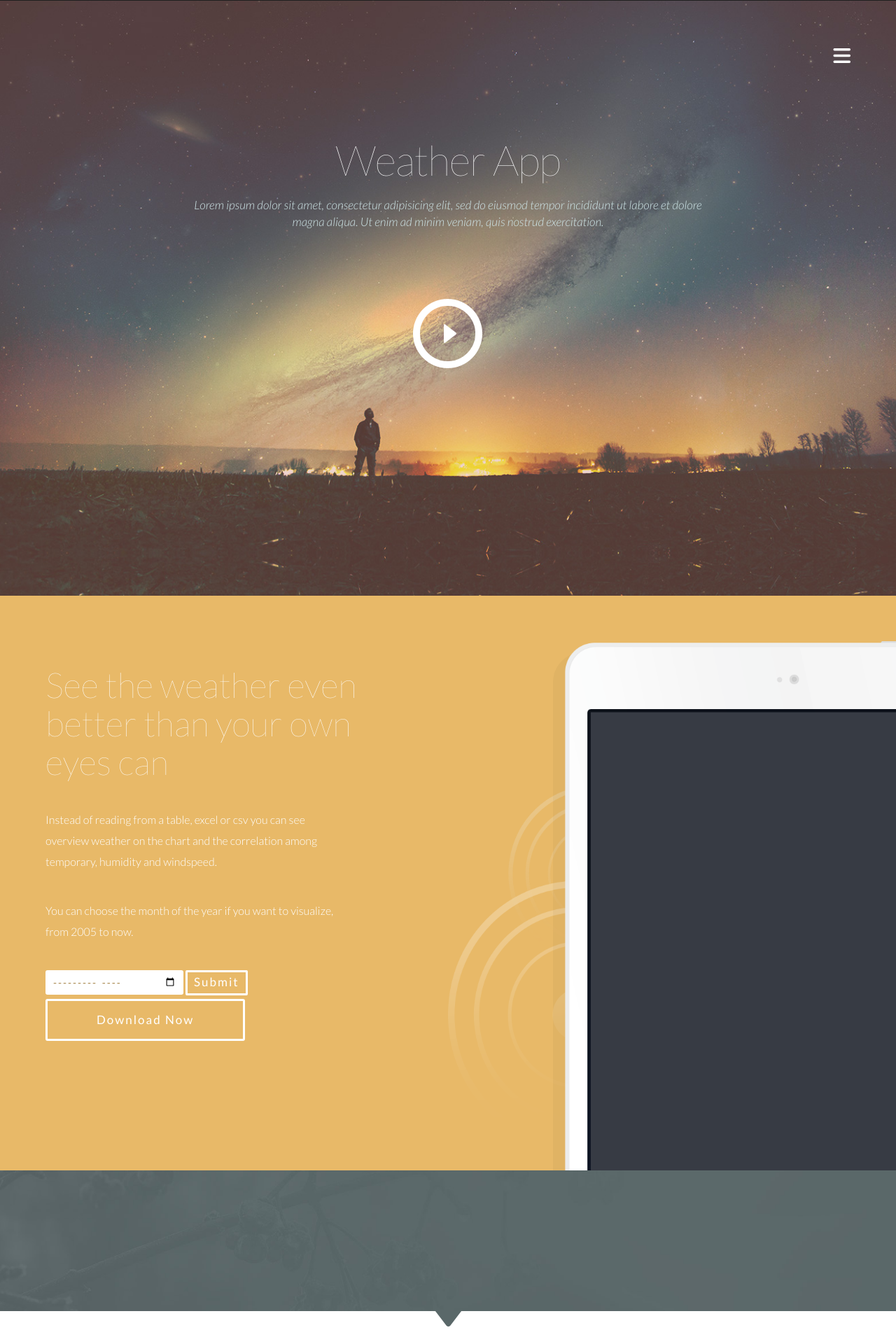
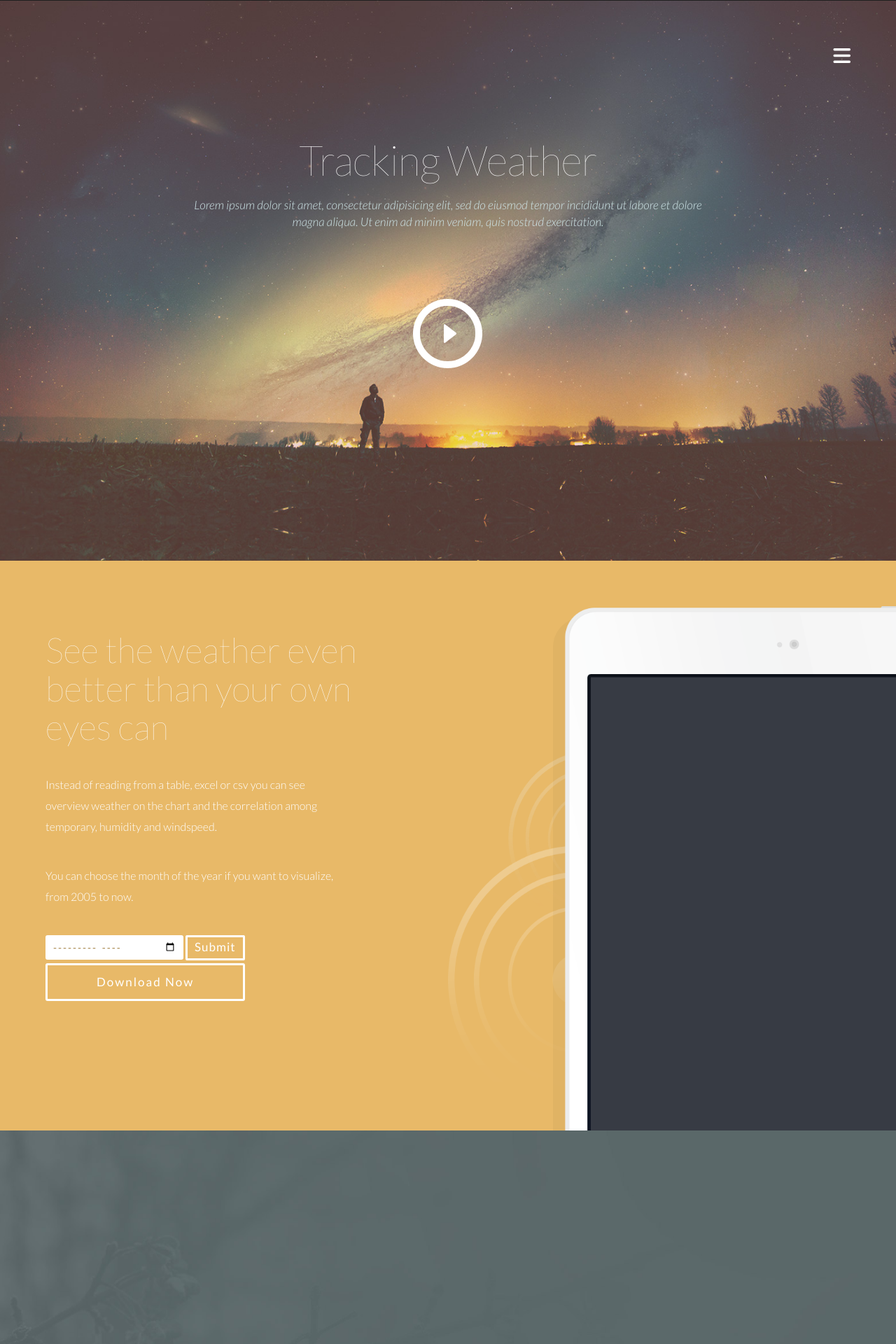
Before and after one commit to Vo-Linh/Scraping_Visualize, a Flask app: template templates/index.html in a window 1280 px wide. Shown: the top 1920 px of the page at 70% size. Run offline with Flask 2, Linux system fonts and the light colour scheme; the template is opened without the code that fills it, so the values that code supplies are empty; some libraries are stand-ins or nearby versions.

Commit message:
all project

```diff
--- a/server.py
+++ b/app.py
@@ -7,6 +7,8 @@ from convert2DF import convert2DF
 from visualize import statisticsWeather, correlationWeather
 
 from datetime import datetime
+
+import os
 
 app = Flask(__name__)
 
@@ -57,4 +59,4 @@ def getDate():
 
 
 if __name__ == "__main__":
-    app.run(debug=True)
+    app.run(debug=True, host="0.0.0.0", port=int(os.environ.get("PORT", 8080)))
--- a/static/css/styles.css
+++ b/static/css/styles.css
@@ -272,6 +272,9 @@ Forms
 
 form {
     margin: 0;
+    width: 100vh;
+    position: absolute;
+    padding: 0px;
 }
 
 /* * Define consistent border, margin, and padding. */
@@ -523,7 +526,7 @@ nav ul li a:focus {
     -o-background-size: cover;
     background-size: cover;
     padding: 65px 0;
-    height: auto;
+    height: 100vh; /*1vh = 1% of browser screen height */
 }
 
 .hero p {
@@ -599,10 +602,12 @@ nav ul li a:focus {
     font-size: 17px;
     letter-spacing: 2px;
     transition: all 0.5s ease;
-    padding: 15px 70px;
+    padding: 12px 70px;
     display: inline-block;
     color: #fff;
     margin-bottom: 185px;
+    /* padding: 10px 0px; */
+    margin-top: 40px;
 }
 
 .download-btn:hover,
@@ -646,9 +651,9 @@ input[type="submit"] {
     -webkit-border-radius: 2px;
     -moz-border-radius: 2px;
     font-size: 17px;
-    letter-spacing: 2px;
+    letter-spacing: 1px;
     transition: all 0.5s ease;
-    padding: 3px 9px;
+    padding: 3px 10px;
     display: inline-block;
     color: #fff;
     margin-bottom: 5px;
@@ -669,6 +674,7 @@ input[type="submit"]:focus {
     -o-background-size: cover;
     background-size: cover;
     padding: 100px 0;
+    height: 100vh;
 }
 
 .features {
@@ -806,7 +812,9 @@ input[type="submit"]:focus {
 .footer-area {
     background-color: #f6f6f4;
 }
-
+.footer-area a:hover{
+    color: #e8b968;
+}
 .main-footer {
     padding: 50px;
 }
@@ -814,6 +822,8 @@ input[type="submit"]:focus {
 .footer-social ul {
     display: flex;
     justify-content: center;
+    padding: 0 0 0 0px;
+
 }
 
 .footer-social li {
--- a/templates/index.html
+++ b/templates/index.html
@@ -5,7 +5,8 @@
   <meta charset="utf-8">
   <meta http-equiv="X-UA-Compatible" content="IE=edge">
   <meta name="viewport" content="width=device-width, initial-scale=1">
-  <title>Starnight</title>
+  <!-- <meta property="og:image" content="./static/img/logo.png"> -->
+  <title>Tracking Weather</title>
   <link rel="shortcut icon" href="{{ url_for('static',filename='img/logo.png') }}">
   <!-- Bootstrap -->
   <link href="{{ url_for('static',filename='css/bootstrap.min.css') }}" rel="stylesheet">
@@ -49,15 +50,14 @@
       </div>
       <div class="row">
         <div class="col-md-8 col-md-offset-2 text-center">
-          <h1 class="animated bounceInDown">Weather App</h1>
+          <h1 class="animated bounceInDown">Tracking Weather</h1>
           <p class="animated fadeInUpDelay">Lorem ipsum dolor sit amet, consectetur adipisicing elit, sed do eiusmod
             tempor incididunt ut labore et dolore magna aliqua. Ut enim ad minim veniam, quis nostrud exercitation.</p>
         </div>
       </div>
       <div class="row">
         <div class="col-md-2 col-md-offset-5 text-center">
-          <!-- <a href="http://player.vimeo.com/video/87701971?title=0&amp;byline=0&amp;portrait=0&amp;color=1883ad&amp;autoplay=1" class="hero-play-btn various fancybox.iframe">Play Button</a> -->
-          <a href=" https://player.vimeo.com/video/774529090?h=30c1267d70&amp;badge=0&amp;autopause=0&amp;player_id=0&amp;app_id=58479;autoplay=1"
+          <a href=" https://player.vimeo.com/video/778776338?h=3f46a82211&amp;badge=0&amp;autopause=0&amp;player_id=0&amp;app_id=58479;autoplay=1"
             class="hero-play-btn various fancybox.iframe">Play Button</a>
 
         </div>
@@ -77,7 +77,7 @@
           <p>You can choose the month of the year if you want to visualize, from 2005 to now.
           </p>
 
-          <form action="http://127.0.0.1:5000/" , method="POST">
+          <form action="/" , method="POST">
             <input type="month" name="month" min="2005-01">
             <input type="submit" value="Submit" />
           </form>
@@ -97,7 +97,8 @@
               {% for p in path_sta %}
               <li>
                 <div class="avatar"><img src={{ p }} alt="chart" /></div>
-                <h1>I couldnt possibly use my own eyes to look at the stars, thansk Starnught App.</h1>
+                <h1>Lorem ipsum dolor sit amet, consectetur adipisicing elit, sed do eiusmod
+                  tempor incididunt ut labore et dolore magna aliqua.</h1>
               </li>
               {% endfor %}
 
```
Also changed, not shown: docker-compose.debug.yml (added, +14 -0 lines), docker-compose.yml (added, +12 -0 lines), requirements.txt (+7 -144 lines), static/img/av-blaz.png (deleted), static/img/av-doge.png (deleted), static/img/av-pete.png (deleted), 2 other files.
